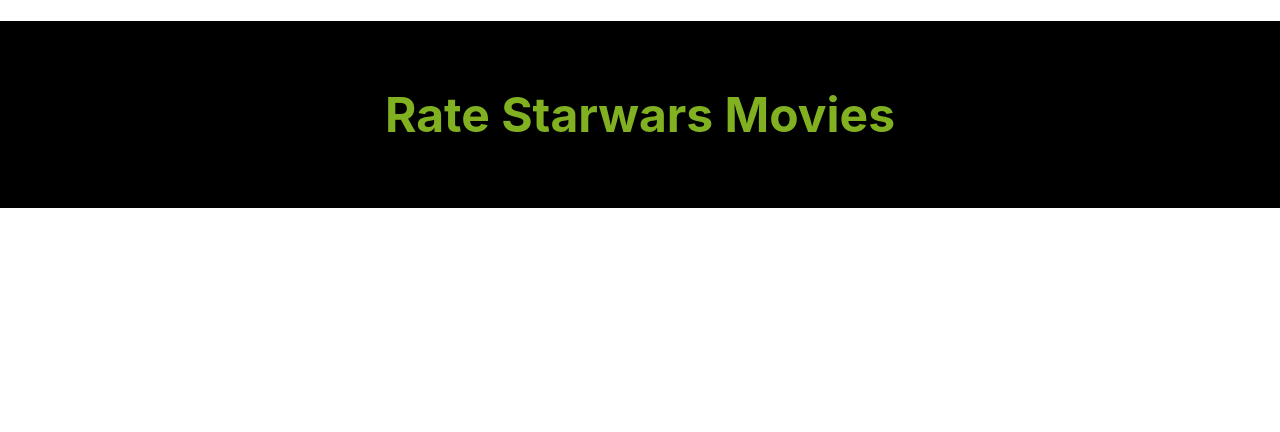
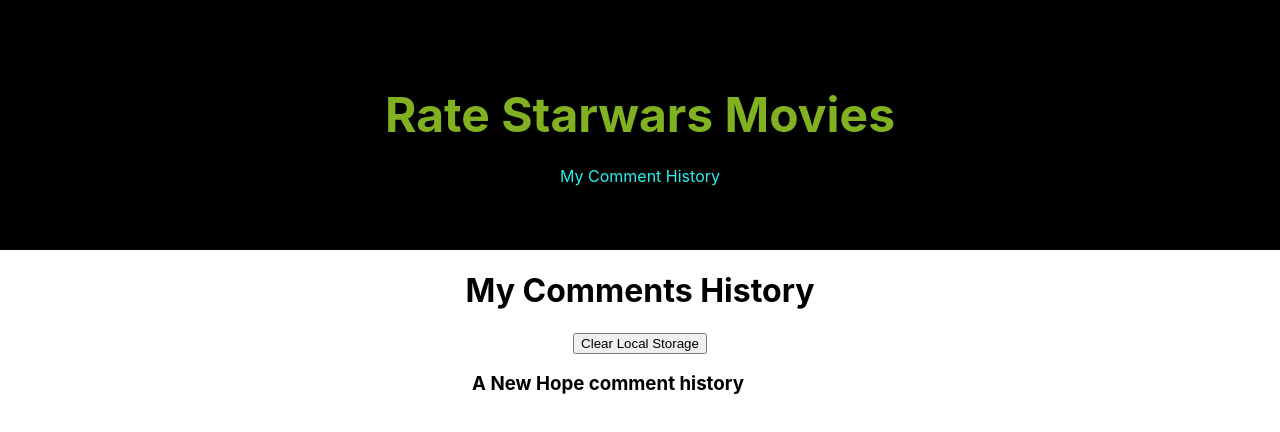
Before and after one commit to biprajit163/movieRatingApp, a React (Create React App) app: page /history/CommentHistory in a window 1280 px wide. Shown: the top 432 px of the page. Built offline with nearby package versions, Linux system fonts and the light colour scheme.

Commit message:
render CommentHistory component

```diff
--- a/src/App.css
+++ b/src/App.css
@@ -4,6 +4,10 @@
 ---------------------------------------------------------------------------------------------------------------------------------------- */
 .App {
   text-align: center;
+}
+.App > header {
+  background-color: black;
+  padding: 4rem 0;
 }
 
 
@@ -111,3 +115,24 @@
   width: 50%;
   margin: 0 auto;
 }
+
+
+
+/*--------------------------------------------------------------------------------------------------------------------------------------
+<CommentHistory/>
+---------------------------------------------------------------------------------------------------------------------------------------- */
+.comment-history-container {
+  width: 50%;
+  margin: 0 auto;
+}
+
+
+
+
+/*--------------------------------------------------------------------------------------------------------------------------------------
+<Episode1/>
+---------------------------------------------------------------------------------------------------------------------------------------- */
+.Episode1 {
+  width: 80%;
+  margin: 0 2rem;
+}
--- a/src/App.js
+++ b/src/App.js
@@ -6,25 +6,38 @@
 
 import Home from './components/Home.js'
 import MovieInfo from './components/MovieInfo.js';
+import CommentHistory from './history/CommentHistory.js';
 
 function App() {
   return (
     <div className="App">
-      <h1 style={{
-        backgroundColor: 'black',
-        padding: '4rem 0'
-      }}>
-        <Link to="/" style={{
+      <header>
+        <h1>
+          <Link
+            to="/"
+            style={{
               textDecoration: 'none',
               color: 'rgb(129, 177, 33)',
               fontSize: '3rem'
-        }}>Rate Starwars Movies</Link>
+            }}
+          >Rate Starwars Movies</Link>
         </h1>
-
+        <Link
+          to="/history/CommentHistory"
+          style={{
+            textDecoration: 'none',
+            color: '#2befed',
+            fontSize: '1rem'
+          }}
+        >My Comment History</Link>
+      </header>
+      <main>
         <Route path="/" exact component={Home}/>
         <Route exact path="/movie-info/:title" render={(routerProps) => (
           <MovieInfo match={routerProps.match}/>
         )}/>
+        <Route exact path="/history/CommentHistory" component={CommentHistory}/>
+      </main>
     </div>
   );
 }
--- a/src/components/Home.js
+++ b/src/components/Home.js
@@ -24,7 +24,6 @@
 
     return (
       <div className="Home">
-        <button onClick={() => localStorage.clear()}>Clear Local Storage</button>
         {
             movies.map(movie => {
                 return (
--- /dev/null
+++ b/src/history/CommentHistory.js
@@ -0,0 +1,19 @@
+
+import React from 'react';
+
+import Episode1 from './Episode1.js';
+
+function CommentHistory() {
+    return (
+        <div className="CommentHistory">
+            <h1>My Comments History</h1>
+            <button onClick={() => localStorage.clear()}>Clear Local Storage</button>
+
+            <div className="comment-history-container">
+                <Episode1/>
+            </div>
+        </div>
+    );
+}
+
+export default CommentHistory;
--- /dev/null
+++ b/src/history/Episode1.js
@@ -0,0 +1,32 @@
+
+import React, { useState, useEffect } from 'react';
+
+function Episode1() {
+
+    const [episode1Comments, setEpisode1Comments] = useState([]);
+
+    useEffect(() => {
+        let myComments = []
+
+        if(localStorage.getItem('aNewHope')) {
+            myComments = JSON.parse(localStorage.getItem('aNewHope'))
+        }
+
+        setEpisode1Comments(myComments);
+    }, []);
+
+    return (
+        <div className="Episode1">
+            <h3>A New Hope comment history</h3>
+            {
+                episode1Comments.map(comment => {
+                    return(
+                        <p style={{textAlign: 'left'}}>{comment}</p>
+                    );
+                })
+            }
+        </div>
+    );
+}
+
+export default Episode1;
```
Also changed, not shown: src/history/Episode2.js (added), src/history/Episode3.js (added), src/history/Episode4.js (added), src/history/Episode5.js (added), src/history/Episode6.js (added). Lines whose indentation alone changed are shown as unchanged.
